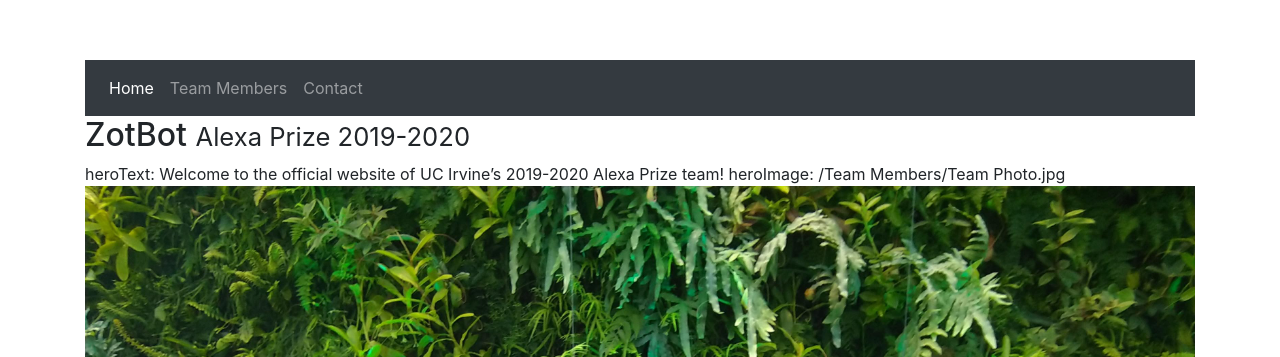
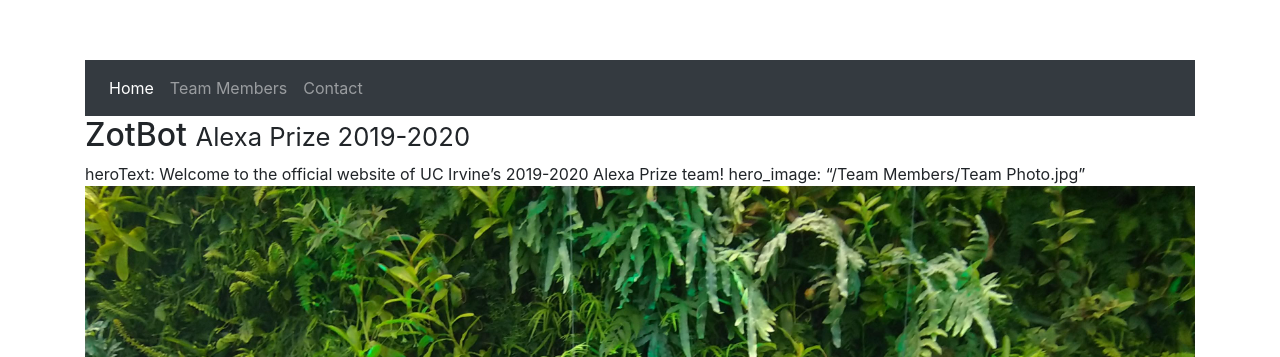
Before and after one commit to uci-zotbot/zotbot, a Jekyll site: the page built from docs/index.md, in a window 1280 px wide. Shown: the top 357 px of the page. Built offline with Jekyll 4.4.1, drawn with Linux system fonts in a browser that asks for light colours.

Commit message:
Update index.md

```diff
--- a/docs/index.md
+++ b/docs/index.md
@@ -3,7 +3,7 @@ layout: default
 title: zotbot
 ---
 heroText: Welcome to the official website of UC Irvine’s 2019-2020 Alexa Prize team!
-heroImage: /Team Members/Team Photo.jpg
+hero_image: "/Team Members/Team Photo.jpg"
    <img src="Team Members/Team Photo.jpg" alt="Team Photo" style="width:100%">
 ## About ZotBot
 
```
